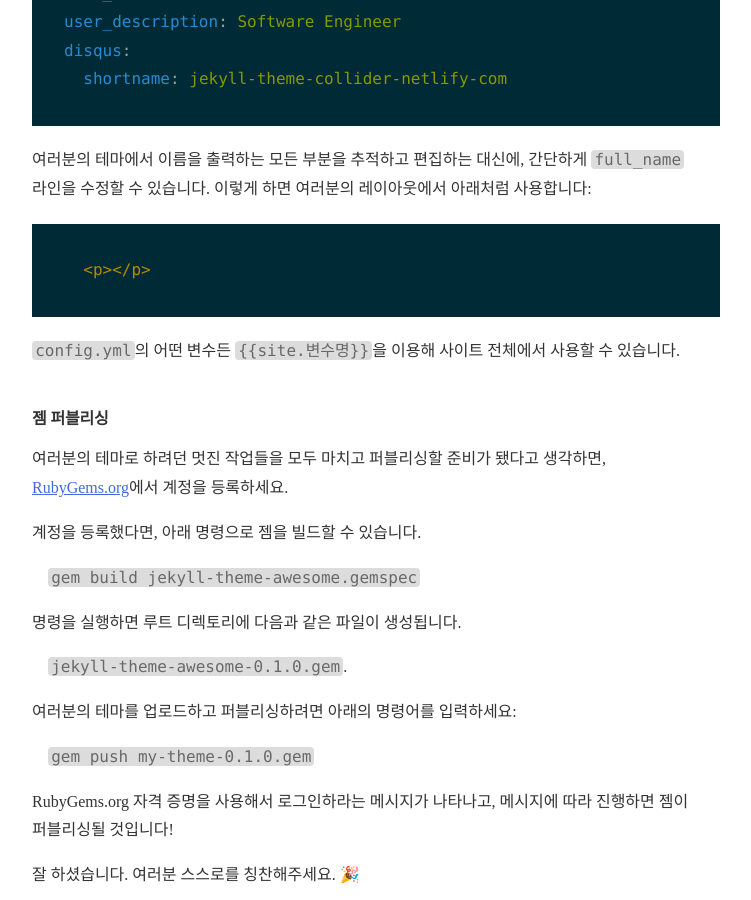
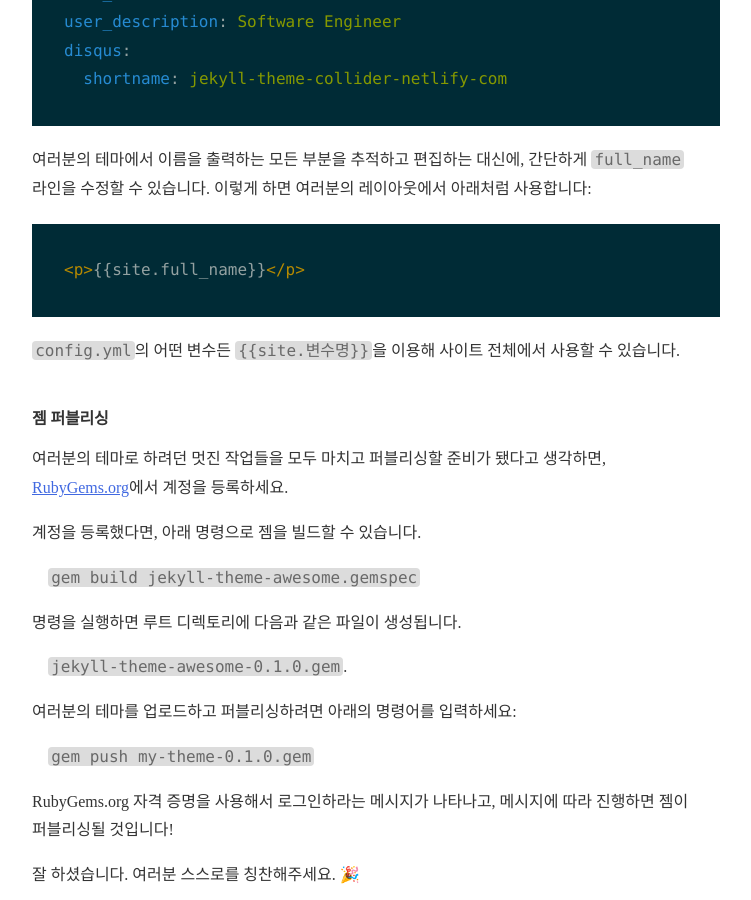
Before and after one commit to paikwiki/paikwiki.github.io, a Jekyll site: the page built from _posts/2018-10-19-create-your-own-jekyll-theme-gem-ko.md, in a window 1280 px wide and 900 px high, scrolled down 4479 px. Shown: the whole window, without its empty margins (264-1015 px from the left). Built offline with Jekyll 4.4.1, drawn with Linux system fonts in a browser that asks for light colours; some web fonts are replaced.

Commit message:
Fix typo with liquid template
- 리퀴드 문법으로 인식돼 잘못 출력된 예제코드 수정

`````diff
--- a/_posts/2018-10-19-create-your-own-jekyll-theme-gem-ko.md
+++ b/_posts/2018-10-19-create-your-own-jekyll-theme-gem-ko.md
@@ -107,7 +107,7 @@ disqus:
 여러분의 테마에서 이름을 출력하는 모든 부분을 추적하고 편집하는 대신에, 간단하게 `full_name` 라인을 수정할 수 있습니다. 이렇게 하면 여러분의 레이아웃에서 아래처럼 사용합니다:
 
 ````html
-  <p>{{site.full_name}}</p>
+{% raw %}<p>{{site.full_name}}</p>{% endraw %}
 ````
 
 `config.yml`의 어떤 변수든 `{% raw %}{{site.변수명}}{% endraw %}`을 이용해 사이트 전체에서 사용할 수 있습니다.
`````
